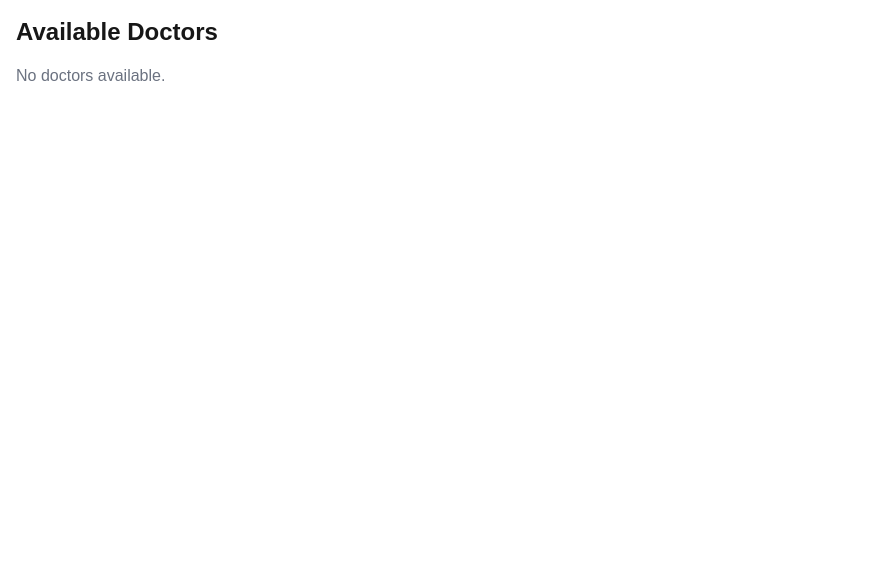
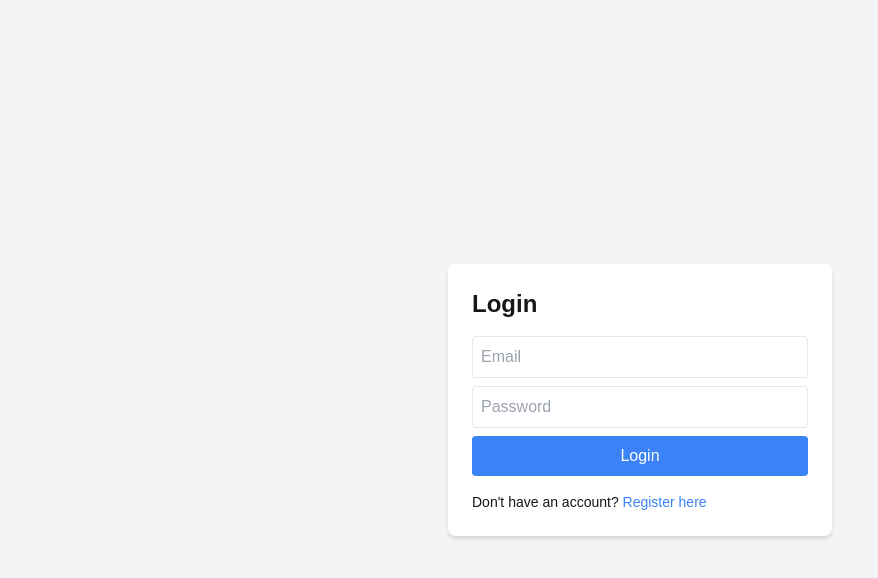
Before and after one commit to MnqobiSD2018/hbs, a Next.js app: page / in a window 1280 px wide. Shown: the top 578 px of the page, without its empty margins (0-878 px from the left). Built offline with nearby package versions, Linux system fonts and the light colour scheme; sample sign-in values are in the browser's storage.

Commit message:
-Modified index.js to redirect to the login page     always  Changes to be committed: 	modified:   pages/index.js
 Changes not staged for commit:
	modified:   pages/booking-history.js

 Untracked files:
	pages/api/bookings/

```diff
--- a/pages/index.js
+++ b/pages/index.js
@@ -1,10 +1,16 @@
 import { useEffect, useState } from "react";
 import { useRouter } from "next/router";
-import loginpage  from "./login";
+import Loginpage  from "./login";
 
 export default function Home() {
+  return(
+    <Loginpage/>
+  );
 
-const [doctors, setDoctors] = useState([]);
+}
+
+/**
+  const [doctors, setDoctors] = useState([]);
   const [appointments, setAppointments] = useState([]);
   const router = useRouter();
 
@@ -83,8 +89,4 @@ const [doctors, setDoctors] = useState([]);
                 <p className="text-gray-500">No doctors available.</p>
             )}
         </div>
-  );
-}
-
-/**
   ); */
```
